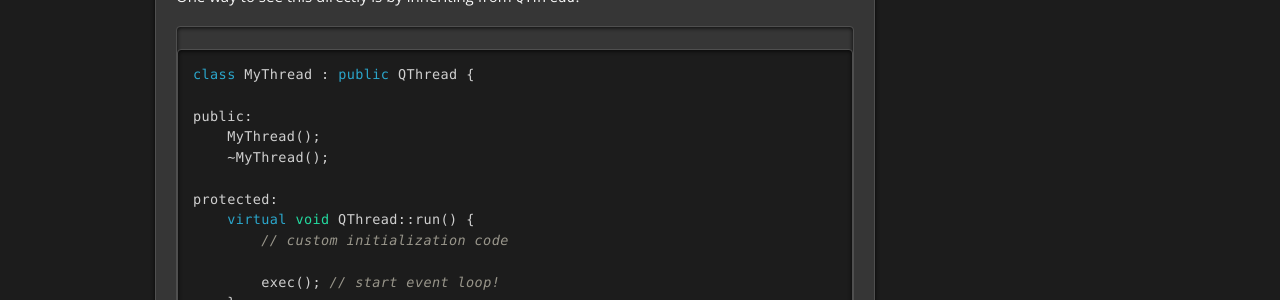
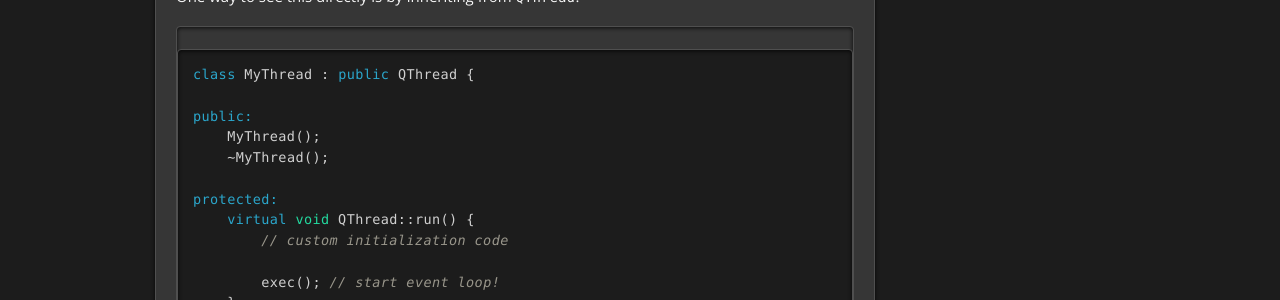
Before and after one commit to KholdStare/kholdstare.github.com, a Jekyll site: the page built from _posts/2012-08-31-objects-and-threads-in-cpp-2.markdown, in a window 1280 px wide. Shown: the part 765-1065 px from the top of the page. Built offline with Jekyll 4.4.1, drawn with Linux system fonts in a browser that asks for light colours; comment, search, counter and statistics services are not loaded.

Commit message:
Adding more class selectors to keyword highlighting in code.

```diff
--- a/sass/app.scss
+++ b/sass/app.scss
@@ -370,7 +370,7 @@ pre  {
     color: $txtColor;
 
     .hll { background-color: #ffffcc }
-    .k, .nt { color: $mainColor } /* Keyword, Name.Tag */
+    .k, .kr, .nt, .nl { color: $mainColor } /* Keyword, Name.Tag */
     .c, .cm, .c1, .cs { color: #99968b; font-style: italic} /* Comment */
     .cp { color: #e5786d} /* Comment.Preproc */
     .m { color: #e5786d} /* Literal.Number */
--- a/stylesheets/app.css
+++ b/stylesheets/app.css
@@ -3496,7 +3496,7 @@ pre {
   background-color: #ffffcc;
 }
 /* line 373, ../sass/app.scss */
-.highlight .k, .highlight .nt {
+.highlight .k, .highlight .kr, .highlight .nt, .highlight .nl {
   color: #2ba6cb;
 }
 /* line 374, ../sass/app.scss */
```
